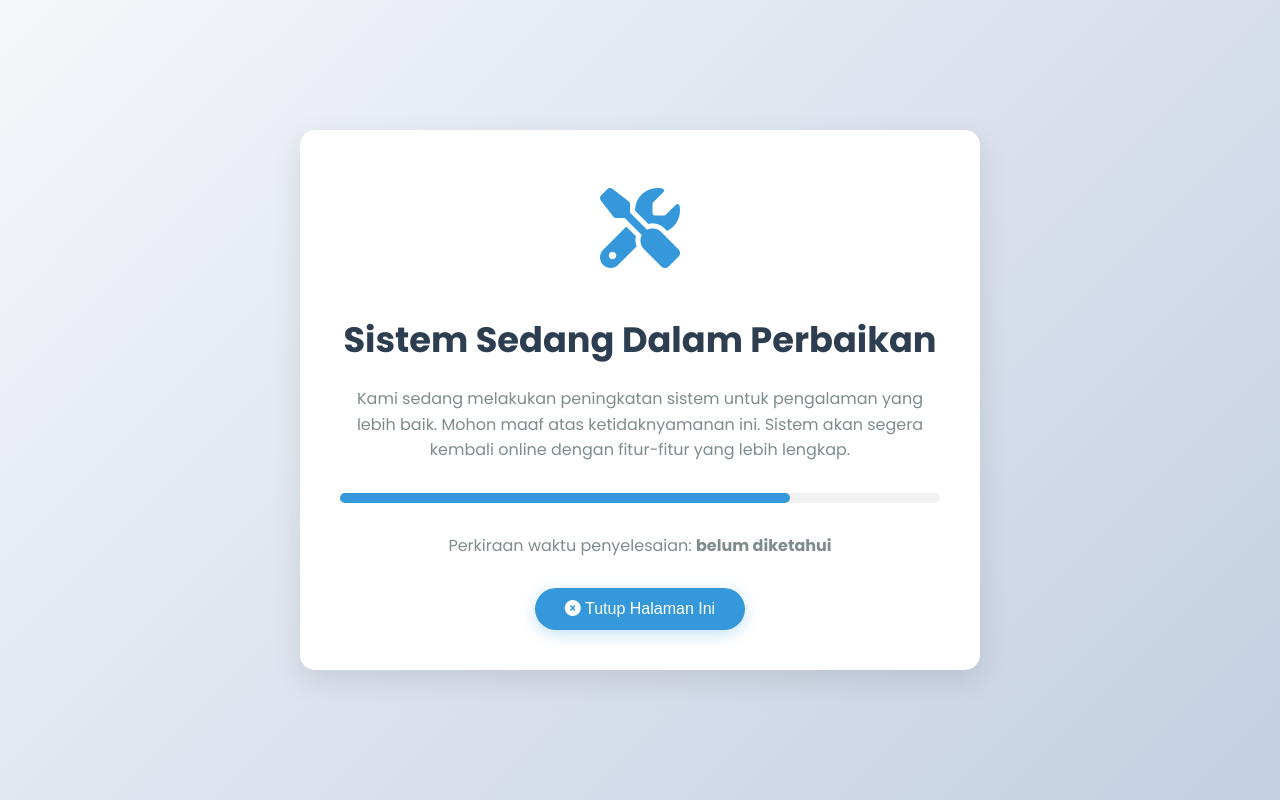
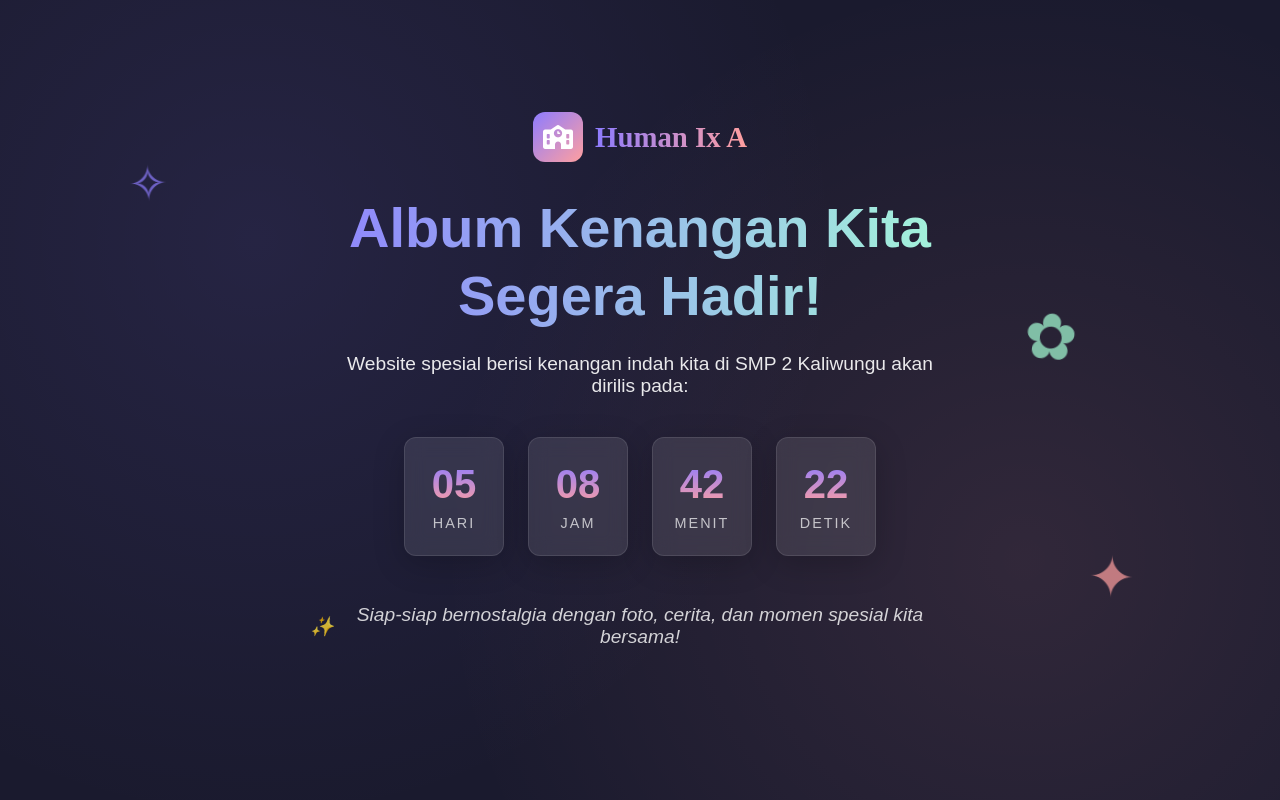
Before and after one commit to Riz456/photobook-humanIxa, a plain HTML site: page index.html in a window 1280 px wide. Drawn offline with Linux system fonts and the light colour scheme.

Commit message:
Update index.html

```diff
--- a/index.html
+++ b/index.html
@@ -3,143 +3,275 @@
 <head>
     <meta charset="UTF-8">
     <meta name="viewport" content="width=device-width, initial-scale=1.0">
-    <title>Sistem Dalam Perbaikan</title>
+    <title>Coming Soon | Album Kenangan SMP 2 Kaliwungu</title>
+    <link rel="stylesheet" href="https://cdnjs.cloudflare.com/ajax/libs/font-awesome/6.4.2/css/all.min.css">
     <style>
+        :root {
+            --primary: #8E7CFF;
+            --secondary: #FF9F9F;
+            --accent: #A5FFD6;
+            --dark: #1A1A2E;
+            --light: #FAF8FF;
+        }
+
+        * {
+            margin: 0;
+            padding: 0;
+            box-sizing: border-box;
+        }
+
         body {
             font-family: 'Poppins', sans-serif;
-            background: linear-gradient(135deg, #f5f7fa 0%, #c3cfe2 100%);
-            margin: 0;
-            padding: 0;
+            background-color: var(--dark);
+            color: white;
+            height: 100vh;
+            overflow: hidden;
             display: flex;
             justify-content: center;
             align-items: center;
-            height: 100vh;
             text-align: center;
-            color: #333;
+            background-image:
+                radial-gradient(circle at 20% 30%, rgba(142, 124, 255, 0.1) 0%, transparent 50%),
+                radial-gradient(circle at 80% 70%, rgba(255, 159, 159, 0.1) 0%, transparent 50%);
         }
 
-        .maintenance-container {
-            background-color: white;
-            border-radius: 15px;
-            box-shadow: 0 10px 30px rgba(0, 0, 0, 0.1);
-            padding: 40px;
-            max-width: 600px;
-            width: 90%;
-            animation: fadeIn 0.5s ease-in-out;
+        .container {
+            max-width: 800px;
+            padding: 2rem;
+            position: relative;
+            z-index: 1;
+        }
+
+        .logo {
+            display: flex;
+            justify-content: center;
+            align-items: center;
+            gap: 12px;
+            margin-bottom: 2rem;
+        }
+
+        .logo-icon {
+            width: 50px;
+            height: 50px;
+            background: linear-gradient(135deg, var(--primary), var(--secondary));
+            border-radius: 12px;
+            display: flex;
+            align-items: center;
+            justify-content: center;
+            color: white;
+            font-size: 1.5rem;
+        }
+
+        .logo-text {
+            font-size: 1.8rem;
+            font-weight: 700;
+            background: linear-gradient(to right, var(--primary), var(--secondary));
+            -webkit-background-clip: text;
+            -webkit-text-fill-color: transparent;
+            font-family: 'Playfair Display', serif;
         }
 
         h1 {
-            color: #2c3e50;
-            margin-bottom: 20px;
-            font-size: 2.2rem;
+            font-size: 3.5rem;
+            margin-bottom: 1.5rem;
+            background: linear-gradient(to right, var(--primary), var(--accent));
+            -webkit-background-clip: text;
+            -webkit-text-fill-color: transparent;
+            line-height: 1.2;
         }
 
         p {
-            color: #7f8c8d;
-            margin-bottom: 30px;
-            line-height: 1.6;
+            font-size: 1.2rem;
+            margin-bottom: 2.5rem;
+            opacity: 0.9;
+            max-width: 600px;
+            margin-left: auto;
+            margin-right: auto;
         }
 
-        .icon {
-            font-size: 5rem;
-            color: #3498db;
-            margin-bottom: 20px;
-            animation: bounce 2s infinite;
+        .countdown {
+            display: flex;
+            justify-content: center;
+            gap: 1.5rem;
+            margin-bottom: 3rem;
         }
 
-        .btn {
-            background-color: #3498db;
-            color: white;
-            border: none;
-            padding: 12px 30px;
-            border-radius: 50px;
-            font-size: 1rem;
-            cursor: pointer;
-            transition: all 0.3s ease;
-            box-shadow: 0 4px 15px rgba(52, 152, 219, 0.3);
-            font-weight: 500;
+        .countdown-item {
+            background: rgba(255, 255, 255, 0.1);
+            backdrop-filter: blur(10px);
+            border-radius: 12px;
+            padding: 1.5rem 1rem;
+            min-width: 100px;
+            box-shadow: 0 8px 32px rgba(0, 0, 0, 0.2);
+            border: 1px solid rgba(255, 255, 255, 0.1);
         }
 
-        .btn:hover {
-            background-color: #2980b9;
-            transform: translateY(-3px);
-            box-shadow: 0 6px 20px rgba(52, 152, 219, 0.4);
+        .countdown-number {
+            font-size: 2.5rem;
+            font-weight: 700;
+            margin-bottom: 0.5rem;
+            background: linear-gradient(to bottom, var(--primary), var(--secondary));
+            -webkit-background-clip: text;
+            -webkit-text-fill-color: transparent;
         }
 
-        .btn:active {
-            transform: translateY(1px);
+        .countdown-label {
+            font-size: 0.9rem;
+            text-transform: uppercase;
+            letter-spacing: 2px;
+            opacity: 0.7;
         }
 
-        @keyframes fadeIn {
-            from { opacity: 0; transform: translateY(20px); }
-            to { opacity: 1; transform: translateY(0); }
+        .teaser {
+            margin-top: 2rem;
+            font-style: italic;
+            opacity: 0.8;
+            position: relative;
         }
 
-        @keyframes bounce {
-            0%, 20%, 50%, 80%, 100% { transform: translateY(0); }
-            40% { transform: translateY(-20px); }
-            60% { transform: translateY(-10px); }
+        .teaser::before {
+            content: "✨";
+            position: absolute;
+            left: -30px;
+            top: 50%;
+            transform: translateY(-50%);
         }
 
-        .progress-container {
-            width: 100%;
-            background-color: #f1f1f1;
-            border-radius: 10px;
-            margin: 30px 0;
-            height: 10px;
+        .floating {
+            position: absolute;
+            animation: floating 6s ease-in-out infinite;
+            opacity: 0.7;
+            z-index: 0;
         }
 
-        .progress-bar {
-            height: 100%;
-            border-radius: 10px;
-            background-color: #3498db;
-            width: 65%;
-            animation: progress 2s ease-in-out infinite;
+        @keyframes floating {
+            0%, 100% { transform: translateY(0) rotate(-5deg); }
+            50% { transform: translateY(-20px) rotate(5deg); }
         }
 
-        @keyframes progress {
-            0% { width: 65%; }
-            50% { width: 75%; }
-            100% { width: 65%; }
+        @media (max-width: 768px) {
+            h1 {
+                font-size: 2.5rem;
+            }
+
+            p {
+                font-size: 1rem;
+            }
+
+            .countdown {
+                gap: 1rem;
+            }
+
+            .countdown-item {
+                min-width: 80px;
+                padding: 1rem 0.5rem;
+            }
+
+            .countdown-number {
+                font-size: 2rem;
+            }
+        }
+
+        @media (max-width: 480px) {
+            .countdown {
+                flex-wrap: wrap;
+            }
+
+            .countdown-item {
+                min-width: 70px;
+                padding: 0.8rem 0.3rem;
+            }
+
+            .countdown-number {
+                font-size: 1.8rem;
+            }
         }
     </style>
-    <link href="https://fonts.googleapis.com/css2?family=Poppins:wght@300;400;500;600;700&display=swap" rel="stylesheet">
-    <link rel="stylesheet" href="https://cdnjs.cloudflare.com/ajax/libs/font-awesome/6.4.2/css/all.min.css">
 </head>
 <body>
-    <div class="maintenance-container">
-        <div class="icon">
-            <i class="fas fa-tools"></i>
-        </div>
-        <h1>Sistem Sedang Dalam Perbaikan</h1>
-        <p>Kami sedang melakukan peningkatan sistem untuk pengalaman yang lebih baik. Mohon maaf atas ketidaknyamanan ini. Sistem akan segera kembali online dengan fitur-fitur yang lebih lengkap.</p>
+    <!-- Floating decorative elements -->
+    <div class="floating" style="top: 20%; left: 10%; font-size: 3rem; color: var(--primary);">✧</div>
+    <div class="floating" style="top: 70%; left: 85%; font-size: 3.5rem; color: var(--secondary); animation-delay: 1s;">✦</div>
+    <div class="floating" style="top: 40%; left: 80%; font-size: 4rem; color: var(--accent); animation-delay: 2s;">✿</div>
 
-        <div class="progress-container">
-            <div class="progress-bar"></div>
+    <div class="container">
+        <div class="logo">
+            <div class="logo-icon">
+                <i class="fas fa-school"></i>
+            </div>
+            <div class="logo-text">Human Ix A</div>
         </div>
 
-        <p>Perkiraan waktu penyelesaian: <strong>belum diketahui</strong></p>
+        <h1>Album Kenangan Kita Segera Hadir!</h1>
+        <p>Website spesial berisi kenangan indah kita di SMP 2 Kaliwungu akan dirilis pada:</p>
 
-        <button class="btn" id="closeBtn">
-            <i class="fas fa-times-circle"></i> Tutup Halaman Ini
-        </button>
+        <div class="countdown" id="countdown">
+            <div class="countdown-item">
+                <div class="countdown-number" id="days">00</div>
+                <div class="countdown-label">Hari</div>
+            </div>
+            <div class="countdown-item">
+                <div class="countdown-number" id="hours">00</div>
+                <div class="countdown-label">Jam</div>
+            </div>
+            <div class="countdown-item">
+                <div class="countdown-number" id="minutes">00</div>
+                <div class="countdown-label">Menit</div>
+            </div>
+            <div class="countdown-item">
+                <div class="countdown-number" id="seconds">00</div>
+                <div class="countdown-label">Detik</div>
+            </div>
+        </div>
+
+        <p class="teaser">Siap-siap bernostalgia dengan foto, cerita, dan momen spesial kita bersama!</p>
     </div>
 
     <script>
-        document.getElementById('closeBtn').addEventListener('click', function() {
-            // Mencoba menutup jendela/tab
-            window.open('', '_self', '').close();
+        // Set the launch date (25th of current month at 00:00)
+        function getLaunchDate() {
+            const now = new Date();
+            const currentMonth = now.getMonth();
+            const currentYear = now.getFullYear();
 
-            // Fallback untuk browser yang tidak mengizinkan window.close()
-            setTimeout(function() {
-                window.location.href = 'about:blank';
-            }, 100);
+            // If current date is after 25th, show next month's 25th
+            if (now.getDate() > 25) {
+                return new Date(currentYear, currentMonth + 1, 25);
+            } else {
+                return new Date(currentYear, currentMonth, 25);
+            }
+        }
 
-            // Fallback lain
-            setTimeout(function() {
-                window.history.back();
-            }, 200);
-        });
+        const launchDate = getLaunchDate();
+
+        function updateCountdown() {
+            const now = new Date();
+            const diff = launchDate - now;
+
+            // If launch date has passed
+            if (diff <= 0) {
+                document.getElementById('countdown').innerHTML = `
+                    <div style="font-size: 1.5rem; color: var(--accent)">
+                        Website sudah dirilis! Segera kunjungi...
+                    </div>
+                `;
+                return;
+            }
+
+            const days = Math.floor(diff / (1000 * 60 * 60 * 24));
+            const hours = Math.floor((diff % (1000 * 60 * 60 * 24)) / (1000 * 60 * 60));
+            const minutes = Math.floor((diff % (1000 * 60 * 60)) / (1000 * 60));
+            const seconds = Math.floor((diff % (1000 * 60)) / 1000);
+
+            document.getElementById('days').textContent = days.toString().padStart(2, '0');
+            document.getElementById('hours').textContent = hours.toString().padStart(2, '0');
+            document.getElementById('minutes').textContent = minutes.toString().padStart(2, '0');
+            document.getElementById('seconds').textContent = seconds.toString().padStart(2, '0');
+        }
+
+        // Update immediately and then every second
+        updateCountdown();
+        setInterval(updateCountdown, 1000);
     </script>
 </body>
 </html>
```
